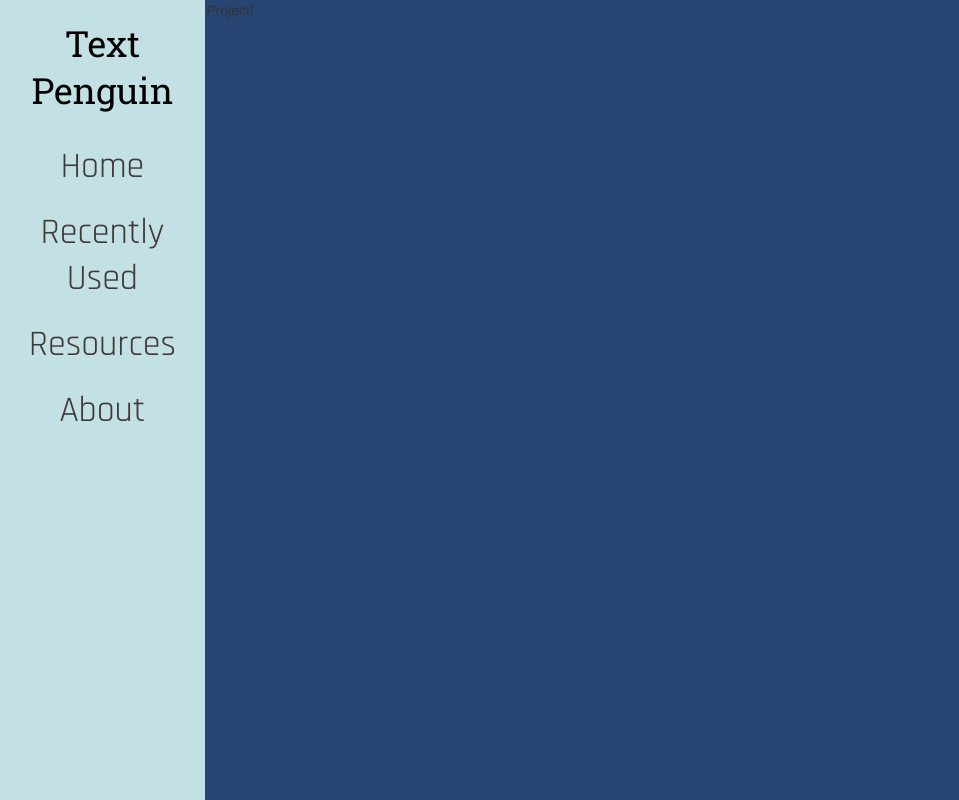
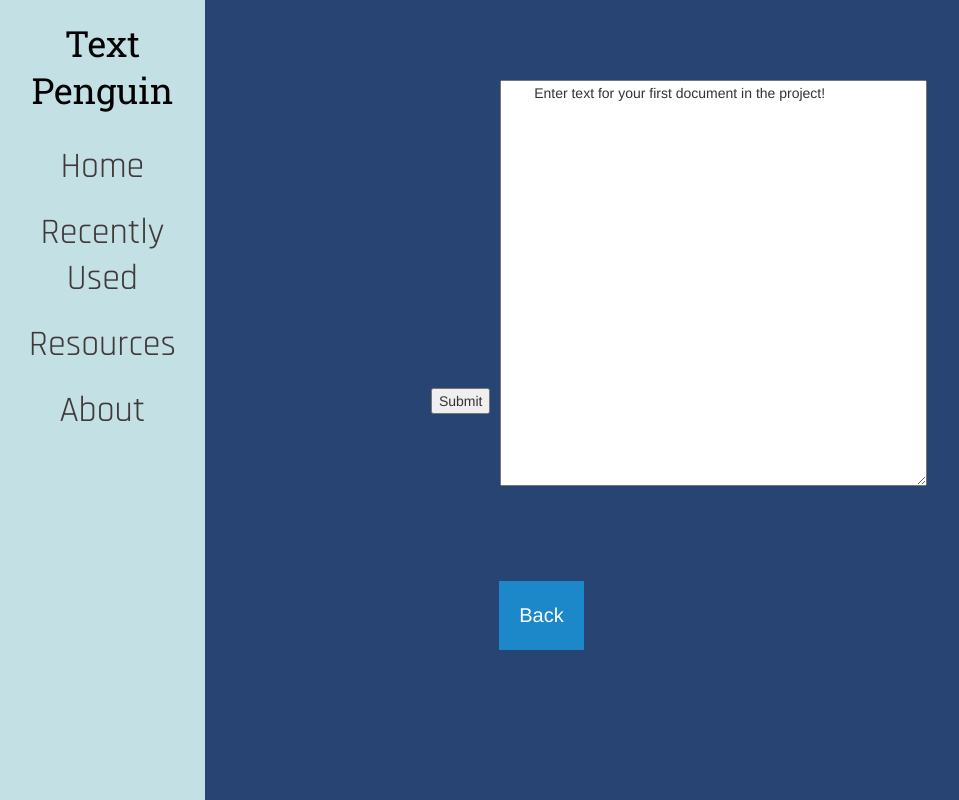
Before and after one commit to SCCapstone/ClubPenguinFanPage, a Django app: template Main/templates/createProject.html in a window 1280 px wide. Shown: the whole page, without its empty margins (0-959 px from the left). Run offline with Django 3.2, Linux system fonts and the light colour scheme; the template is opened without the code that fills it, so the values that code supplies are empty; some libraries are stand-ins or nearby versions.

Commit message:
uploading progress

```diff
--- a/Main/Main/forms.py
+++ b/Main/Main/forms.py
@@ -2,4 +2,4 @@ from django import forms
 
 
 class createProjectForm(forms.Form):
-    post = forms.Textarea()
+    proj = forms.Textarea()
--- a/Main/templates/createProject.html
+++ b/Main/templates/createProject.html
@@ -2,7 +2,7 @@
 
 {% load static %}
 
-{% block title %}Results{% endblock %}
+{% block title %}createproject{% endblock %}
 
 {% block extra_head %}
 	<link rel="stylesheet" type="text/css" href="{% static 'Main/createProject.css' %}">
@@ -13,29 +13,36 @@
          color: white;
          padding: 20px 20px;
          text-align: center;
-         text-decoration: none;
-         display: inline-block;
          font-size: 20px;
-         margin: 0 auto;
-         cursor: pointer;
+         position: absolute;
+         left: 39%;
+         bottom: 150px;
          }
       </style>
 {% endblock %}
 
 {% block content %}
-    <div id="placeholder">
-		<p>Create A Document to Start Your Project!</p>
+
+    <style>
+    textarea {
+    position:relative;
+    left:500px;
+    top:80px;
+    }
+    </style>
+
+    <form method=="post">
+        {% csrf_token %}
+        <textarea name = "textInput" cols="50" rows="20">
+        Enter text for your first document in the project!
+         </textarea>
+        <input type="submit" value="Submit">
+    </form>
+
+    <div id="button">
 		<a href="/recentlyused" class="button">Back</a>
     </div>
 {% if user.is_authenticated %}
-<form method= "post">
-    {% csrf_token %}
-    {{ form.as_p }}
-    <button type ="submit">Create Project</button>
-</form>
 {% else %}
-
-
 {% endif %}
-
 {% endblock %}
```
Also changed, not shown: Main/Main/views.py (+9 -3 lines), Main/db.sqlite3.
